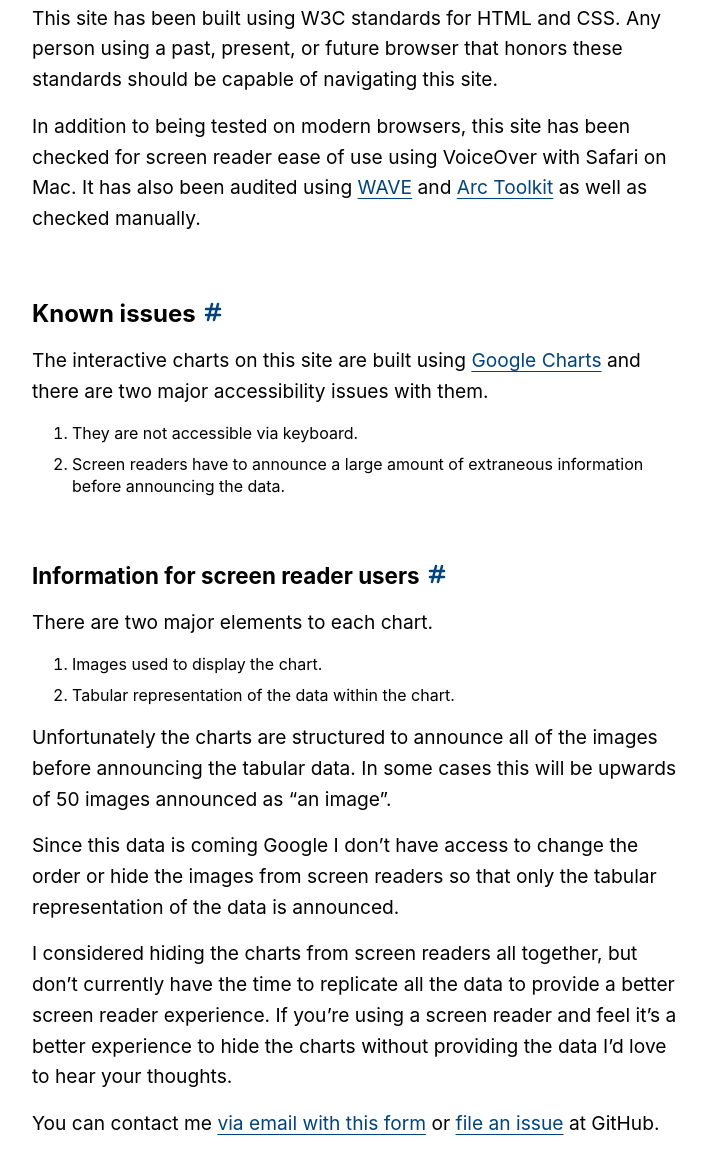
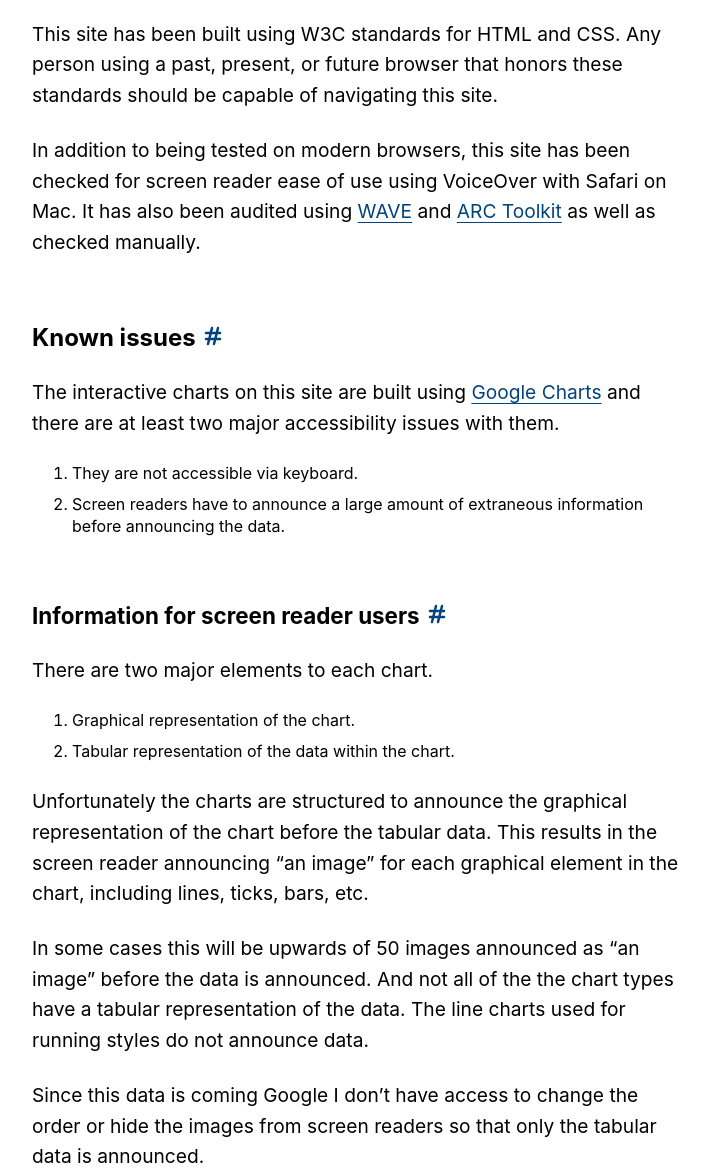
Before and after one commit to superterrific/stakes-profiles, an Eleventy site: page src/accessibility.md in a window 1280 px wide. Shown: the part 395-1570 px from the top of the page, without its empty margins (280-989 px from the left). Built offline with nearby package versions, Linux system fonts and the light colour scheme; Eleventy itself is replaced by a stand-in of ours; files that its build step writes are made by us from their sources.

Commit message:
More tweaks

```diff
--- a/src/_includes/css/content.css
+++ b/src/_includes/css/content.css
@@ -19,3 +19,11 @@
 .page .heading-wrapper {
   margin-top: 4rem;
 }
+
+.page > * + * {
+  margin-top: 1.5rem;
+}
+
+.page {
+  margin-bottom: 3rem;
+}
--- a/src/_includes/layouts/page.html
+++ b/src/_includes/layouts/page.html
@@ -5,14 +5,14 @@
 {% endset %}
 
 {% block content %}
-    <article class="wrapper flow content page">
+    <article class="wrapper flow content">
       <h1>{{ title }}</h1>
-      {{ content | safe }}
-
+      <div class="page">
+        {{ content | safe }}
+      </div>
       {% if page.url === '/404.html' %}
       <div class="flow">
         Try one of these Stakes Profiles!
-
         <ul>
           {% for item in collections.profiles | limit(5) %}
           <li><a href="{{ item.url | slug }}">{{ item.data.title }}</a></li>
--- a/src/_includes/partials/meta.html
+++ b/src/_includes/partials/meta.html
@@ -1,7 +1,7 @@
 {%- set pageTitle = title + ' - ' + site.name -%}
 {%- set siteDescription = site.siteDescription -%}
 {% if '/profiles' in page.url %}
-{%- set siteDescription = site.metaDesc + title -%}
+{%- set siteDescription = site.metaDesc + title + ' between 1991-' + lastYear -%}
 {% endif %}
 
 {%- if page.url === '/' -%}
--- a/src/accessibility.md
+++ b/src/accessibility.md
@@ -10,10 +10,10 @@ The [Web Content Accessibility Guidelines (WCAG)](https://www.w3.org/WAI/standar
 
 This site has been built using W3C standards for HTML and CSS. Any person using a past, present, or future browser that honors these standards should be capable of navigating this site.
 
-In addition to being tested on modern browsers, this site has been checked for screen reader ease of use using VoiceOver with Safari on Mac. It has also been audited using [WAVE](https://wave.webaim.org/) and [Arc Toolkit](https://www.tpgi.com/arc-platform/arc-toolkit/) as well as checked manually.
+In addition to being tested on modern browsers, this site has been checked for screen reader ease of use using VoiceOver with Safari on Mac. It has also been audited using [WAVE](https://wave.webaim.org/) and [ARC Toolkit](https://www.tpgi.com/arc-platform/arc-toolkit/) as well as checked manually.
 
 ## Known issues
-The interactive charts on this site are built using [Google Charts](https://developers.google.com/chart/) and there are two major accessibility issues with them.
+The interactive charts on this site are built using [Google Charts](https://developers.google.com/chart/) and there are at least two major accessibility issues with them.
 
 1. They are not accessible via keyboard.
 2. Screen readers have to announce a large amount of extraneous information before announcing the data.
@@ -21,12 +21,14 @@ The interactive charts on this site are built using [Google Charts](https://deve
 ### Information for screen reader users
 There are two major elements to each chart.
 
-1. Images used to display the chart.
+1. Graphical representation of the chart.
 2. Tabular representation of the data within the chart.
 
-Unfortunately the charts are structured to announce all of the images before announcing the tabular data. In some cases this will be upwards of 50 images announced as "an image".
+Unfortunately the charts are structured to announce the graphical representation of the chart before the tabular data. This results in the screen reader announcing "an image" for each graphical element in the chart, including lines, ticks, bars, etc.
 
-Since this data is coming Google I don't have access to change the order or hide the images from screen readers so that only the tabular representation of the data is announced.
+In some cases this will be upwards of 50 images announced as "an image" before the data is announced. And not all of the the chart types have a tabular representation of the data. The line charts used for running styles do not announce data.
+
+Since this data is coming Google I don't have access to change the order or hide the images from screen readers so that only the tabular data is announced.
 
 I considered hiding the charts from screen readers all together, but don't currently have the time to replicate all the data to provide a better screen reader experience. If you're using a screen reader and feel it's a better experience to hide the charts without providing the data I'd love to hear your thoughts.
 
```
